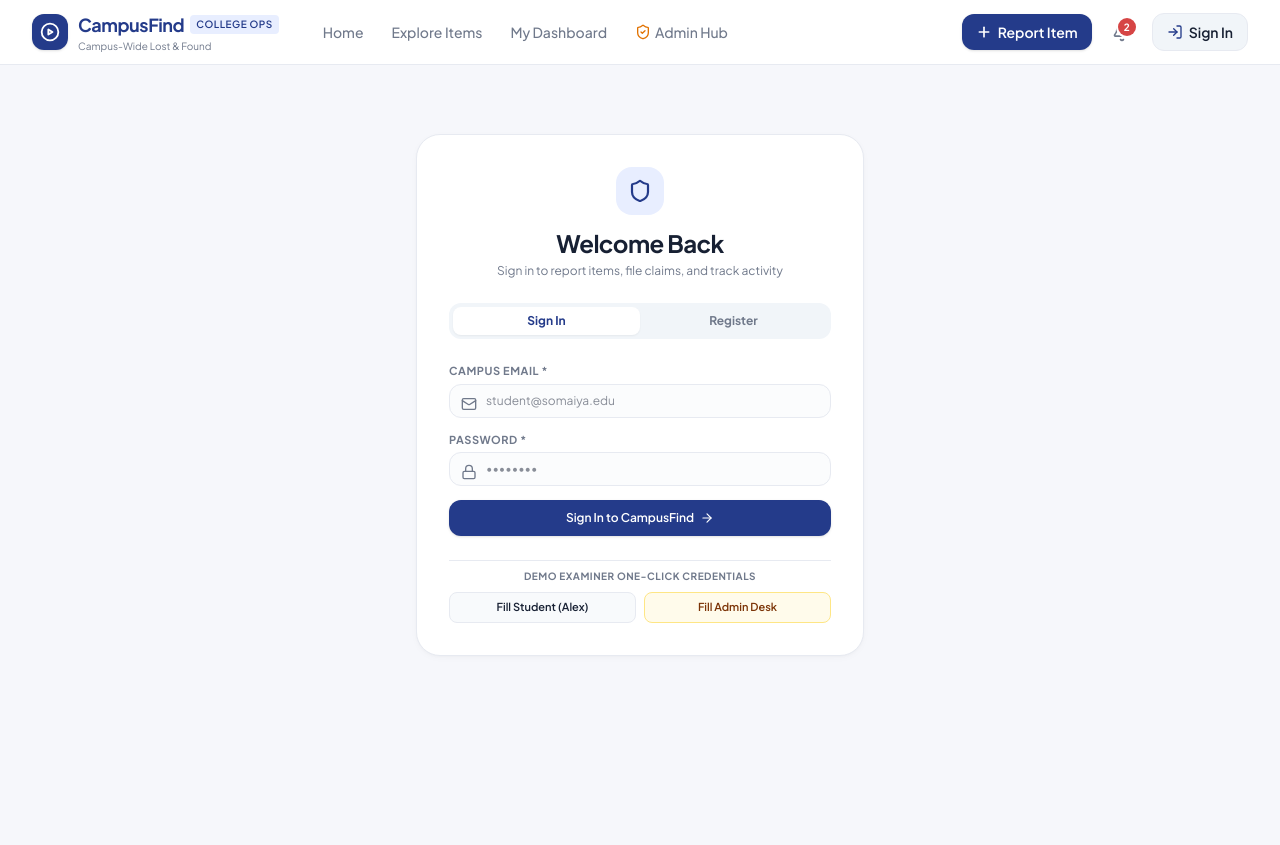
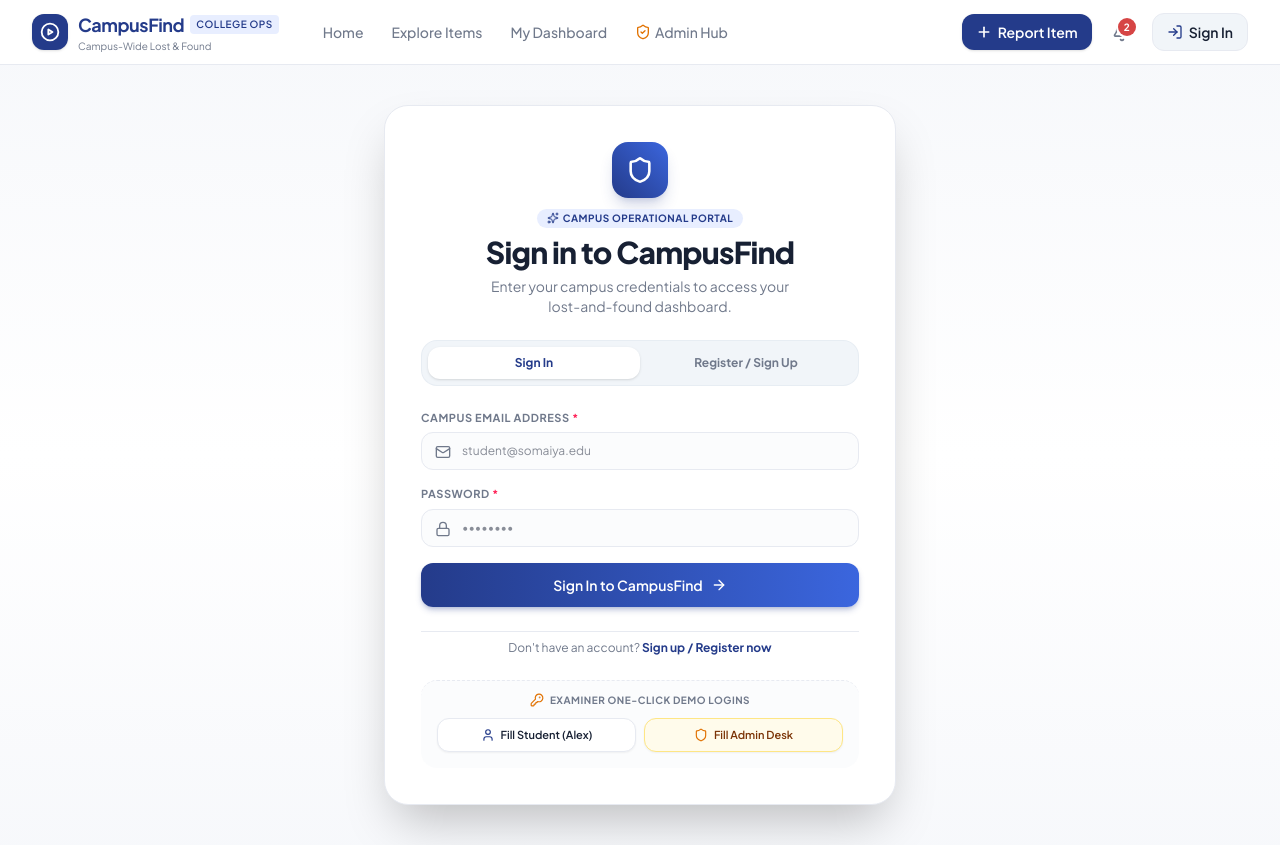
Before and after one commit to johnphilji/CampusFind, a React (Vite) app: page /login in a window 1280 px wide. Before the commit the page ends 800 px from the top, so only its background shows below. Built offline with nearby package versions, Linux system fonts and the light colour scheme; no server answers.

Commit message:
feat(ui): refine professional authentication UI with dual-mode switch and bottom prompt tags

```diff
--- a/src/pages/LoginPage.tsx
+++ b/src/pages/LoginPage.tsx
@@ -1,7 +1,7 @@
 import React, { useState } from 'react';
 import { useNavigate, useLocation, Link } from 'react-router-dom';
 import { useApp } from '../context/AppContext';
-import { Lock, Mail, User, Shield, AlertCircle, ArrowRight, CheckCircle2 } from 'lucide-react';
+import { Lock, Mail, User, Shield, AlertCircle, ArrowRight, CheckCircle2, Building2, BadgeCheck, Sparkles, KeyRound } from 'lucide-react';
 
 export const AuthModalPage: React.FC = () => {
   const [isRegister, setIsRegister] = useState(false);
@@ -26,19 +26,19 @@ export const AuthModalPage: React.FC = () => {
 
     try {
       if (isRegister) {
-        if (!fullName || !email || !password || !studentId) {
+        if (!fullName.trim() || !email.trim() || !password || !studentId.trim()) {
           throw new Error('Please fill in all required fields.');
         }
-        await register({ fullName, email, password, studentId, department });
+        await register({ fullName: fullName.trim(), email: email.trim(), password, studentId: studentId.trim(), department: department.trim() });
       } else {
-        if (!email || !password) {
-          throw new Error('Please enter your email and password.');
+        if (!email.trim() || !password) {
+          throw new Error('Please enter your registered email and password.');
         }
-        await login({ email, password });
+        await login({ email: email.trim(), password });
       }
       navigate(redirectPath, { replace: true });
     } catch (err: any) {
-      setError(err.message || 'Authentication failed. Please check your credentials.');
+      setError(err.message || 'Authentication failed. Please verify your credentials.');
     } finally {
       setLoading(false);
     }
@@ -53,61 +53,82 @@ export const AuthModalPage: React.FC = () => {
       setPassword('password123');
     }
     setIsRegister(false);
+    setError(null);
   };
 
   if (isAuthenticated && user) {
     return (
-      <div className="max-w-md mx-auto my-12 p-6 bg-white rounded-3xl border border-[#E7EAF1] card-shadow text-center space-y-4">
-        <div className="w-14 h-14 bg-emerald-50 rounded-2xl flex items-center justify-center mx-auto text-emerald-600">
-          <CheckCircle2 className="w-8 h-8" />
+      <div className="min-h-[calc(100vh-140px)] flex items-center justify-center px-4 py-12">
+        <div className="w-full max-w-md bg-white rounded-3xl border border-[#E7EAF1] shadow-xl p-8 text-center space-y-5">
+          <div className="w-16 h-16 bg-emerald-50 rounded-2xl flex items-center justify-center mx-auto text-emerald-600 border border-emerald-100 shadow-sm">
+            <CheckCircle2 className="w-9 h-9 stroke-[2.2]" />
           </div>
-        <h2 className="text-xl font-bold text-[#172033]">You are signed in</h2>
-        <p className="text-sm text-[#70798B]">
-          Signed in as <strong>{user.name}</strong> ({user.email}) &bull; Role: <span className="capitalize font-semibold text-[#243B8A]">{user.role}</span>
+          <div>
+            <span className="text-[10px] font-bold uppercase tracking-wider text-emerald-700 bg-emerald-100/70 px-2.5 py-1 rounded-full">
+              Session Active
+            </span>
+            <h2 className="text-2xl font-bold text-[#172033] mt-2 tracking-tight">You are Signed In</h2>
+            <p className="text-xs text-[#70798B] mt-1">
+              Currently logged in as <strong className="text-[#172033]">{user.name}</strong> ({user.email})
             </p>
-        <div className="flex flex-col gap-2 pt-2">
+            <div className="inline-flex items-center gap-1.5 px-3 py-1 rounded-full bg-[#E8EEFF] text-[#243B8A] text-xs font-semibold mt-2.5">
+              <BadgeCheck className="w-3.5 h-3.5" />
+              <span>Role: <strong className="capitalize">{user.role}</strong></span>
+            </div>
+          </div>
+
+          <div className="flex flex-col gap-2.5 pt-3">
             <Link
               to="/dashboard"
-            className="w-full py-2.5 rounded-xl bg-[#243B8A] text-white font-semibold text-sm hover:bg-[#3559C7] transition-all"
+              className="w-full py-3 rounded-xl bg-[#243B8A] hover:bg-[#3559C7] text-white font-semibold text-xs transition-all shadow-md flex items-center justify-center gap-2"
             >
-            Go to My Dashboard
+              <span>Go to My Dashboard</span>
+              <ArrowRight className="w-4 h-4" />
             </Link>
             <button
               onClick={() => logout()}
-            className="w-full py-2.5 rounded-xl border border-rose-200 text-rose-600 font-semibold text-sm hover:bg-rose-50 transition-colors"
+              className="w-full py-2.5 rounded-xl border border-rose-200 text-rose-600 hover:bg-rose-50 font-semibold text-xs transition-colors"
             >
-            Sign Out Now
+              Sign Out from Account
             </button>
+          </div>
         </div>
       </div>
     );
   }
 
   return (
-    <div className="min-h-[calc(100vh-140px)] flex items-center justify-center px-4 py-8">
-      <div className="w-full max-w-md bg-white rounded-3xl border border-[#E7EAF1] card-shadow p-6 sm:p-8 space-y-6">
-        {/* Header */}
-        <div className="text-center space-y-1">
-          <div className="w-12 h-12 rounded-2xl bg-[#E8EEFF] text-[#243B8A] flex items-center justify-center mx-auto mb-3">
-            <Shield className="w-6 h-6 stroke-[2.2]" />
+    <div className="min-h-[calc(100vh-140px)] flex items-center justify-center px-4 py-10 bg-gradient-to-b from-slate-50/50 via-white to-slate-50/50">
+      <div className="w-full max-w-lg bg-white rounded-3xl border border-[#E7EAF1] shadow-2xl p-6 sm:p-9 space-y-6">
+
+        {/* Brand Header */}
+        <div className="text-center space-y-1.5">
+          <div className="w-14 h-14 rounded-2xl bg-gradient-to-tr from-[#243B8A] to-[#3B66DE] text-white flex items-center justify-center mx-auto mb-2 shadow-lg shadow-[#243B8A]/20">
+            <Shield className="w-7 h-7 stroke-[2.2]" />
           </div>
-          <h2 className="text-2xl font-bold text-[#172033] tracking-tight">
-            {isRegister ? 'Join CampusFind' : 'Welcome Back'}
+          <div className="inline-flex items-center gap-1 px-2.5 py-0.5 rounded-full bg-[#E8EEFF] text-[#243B8A] text-[10px] font-bold uppercase tracking-wider">
+            <Sparkles className="w-3 h-3" />
+            <span>Campus Operational Portal</span>
+          </div>
+          <h2 className="text-2xl sm:text-3xl font-extrabold text-[#172033] tracking-tight">
+            {isRegister ? 'Create Your Account' : 'Sign in to CampusFind'}
           </h2>
-          <p className="text-xs text-[#70798B]">
+          <p className="text-xs sm:text-sm text-[#70798B] max-w-xs mx-auto">
             {isRegister
-              ? 'Create a verified college lost-and-found profile'
-              : 'Sign in to report items, file claims, and track activity'}
+              ? 'Register with your college credentials to report lost/found items and file verified ownership claims.'
+              : 'Enter your campus credentials to access your lost-and-found dashboard.'}
           </p>
         </div>
 
         {/* Tab switch */}
-        <div className="flex bg-slate-100 p-1 rounded-xl">
+        <div className="flex bg-slate-100 p-1.5 rounded-2xl border border-slate-200/60">
           <button
             type="button"
             onClick={() => { setIsRegister(false); setError(null); }}
-            className={`flex-1 py-1.5 text-xs font-bold rounded-lg transition-all ${
-              !isRegister ? 'bg-white text-[#243B8A] shadow-xs' : 'text-[#70798B]'
+            className={`flex-1 py-2 text-xs font-bold rounded-xl transition-all ${
+              !isRegister
+                ? 'bg-white text-[#243B8A] shadow-sm'
+                : 'text-[#70798B] hover:text-[#172033]'
             }`}
           >
             Sign In
@@ -115,46 +136,48 @@ export const AuthModalPage: React.FC = () => {
           <button
             type="button"
             onClick={() => { setIsRegister(true); setError(null); }}
-            className={`flex-1 py-1.5 text-xs font-bold rounded-lg transition-all ${
-              isRegister ? 'bg-white text-[#243B8A] shadow-xs' : 'text-[#70798B]'
+            className={`flex-1 py-2 text-xs font-bold rounded-xl transition-all ${
+              isRegister
+                ? 'bg-white text-[#243B8A] shadow-sm'
+                : 'text-[#70798B] hover:text-[#172033]'
             }`}
           >
-            Register
+            Register / Sign Up
           </button>
         </div>
 
         {error && (
-          <div className="p-3 bg-rose-50 border border-rose-200 rounded-xl flex items-center gap-2 text-rose-700 text-xs font-medium">
+          <div className="p-3.5 bg-rose-50 border border-rose-200 rounded-2xl flex items-center gap-2.5 text-rose-700 text-xs font-medium animate-shake">
             <AlertCircle className="w-4 h-4 shrink-0" />
             <span>{error}</span>
           </div>
         )}
 
         {/* Form */}
-        <form onSubmit={handleSubmit} className="space-y-3.5">
+        <form onSubmit={handleSubmit} className="space-y-4">
           {isRegister && (
             <>
               <div>
-                <label className="block text-[11px] font-bold uppercase tracking-wider text-[#70798B] mb-1">
-                  Full Name *
+                <label className="block text-[11px] font-bold uppercase tracking-wider text-[#70798B] mb-1.5">
+                  Full Name <span className="text-rose-500">*</span>
                 </label>
                 <div className="relative">
-                  <User className="w-4 h-4 text-[#70798B] absolute left-3 top-3" />
+                  <User className="w-4 h-4 text-[#70798B] absolute left-3.5 top-3" />
                   <input
                     type="text"
                     required
                     value={fullName}
                     onChange={(e) => setFullName(e.target.value)}
-                    placeholder="e.g. John Doe"
-                    className="w-full pl-9 pr-3 py-2 text-xs rounded-xl border border-[#E7EAF1] focus:outline-none focus:border-[#243B8A] bg-slate-50/50"
+                    placeholder="e.g. John Philji"
+                    className="w-full pl-10 pr-3.5 py-2.5 text-xs rounded-xl border border-[#E7EAF1] focus:outline-none focus:ring-2 focus:ring-[#243B8A]/20 focus:border-[#243B8A] bg-slate-50/50"
                   />
                 </div>
               </div>
 
-              <div className="grid grid-cols-2 gap-2">
+              <div className="grid grid-cols-2 gap-3">
                 <div>
-                  <label className="block text-[11px] font-bold uppercase tracking-wider text-[#70798B] mb-1">
-                    Student / Roll ID *
+                  <label className="block text-[11px] font-bold uppercase tracking-wider text-[#70798B] mb-1.5">
+                    Student ID / Roll No <span className="text-rose-500">*</span>
                   </label>
                   <input
                     type="text"
@@ -162,55 +185,58 @@ export const AuthModalPage: React.FC = () => {
                     value={studentId}
                     onChange={(e) => setStudentId(e.target.value)}
                     placeholder="e.g. STU-10665"
-                    className="w-full px-3 py-2 text-xs rounded-xl border border-[#E7EAF1] focus:outline-none focus:border-[#243B8A] bg-slate-50/50"
+                    className="w-full px-3.5 py-2.5 text-xs rounded-xl border border-[#E7EAF1] focus:outline-none focus:ring-2 focus:ring-[#243B8A]/20 focus:border-[#243B8A] bg-slate-50/50"
                   />
                 </div>
                 <div>
-                  <label className="block text-[11px] font-bold uppercase tracking-wider text-[#70798B] mb-1">
+                  <label className="block text-[11px] font-bold uppercase tracking-wider text-[#70798B] mb-1.5">
                     Department
                   </label>
+                  <div className="relative">
+                    <Building2 className="w-4 h-4 text-[#70798B] absolute left-3 top-3" />
                     <input
                       type="text"
                       value={department}
                       onChange={(e) => setDepartment(e.target.value)}
-                    placeholder="e.g. Computer Science"
-                    className="w-full px-3 py-2 text-xs rounded-xl border border-[#E7EAF1] focus:outline-none focus:border-[#243B8A] bg-slate-50/50"
+                      placeholder="e.g. Computer Engg"
+                      className="w-full pl-9 pr-3.5 py-2.5 text-xs rounded-xl border border-[#E7EAF1] focus:outline-none focus:ring-2 focus:ring-[#243B8A]/20 focus:border-[#243B8A] bg-slate-50/50"
                     />
+                  </div>
                 </div>
               </div>
             </>
           )}
 
           <div>
-            <label className="block text-[11px] font-bold uppercase tracking-wider text-[#70798B] mb-1">
-              Campus Email *
+            <label className="block text-[11px] font-bold uppercase tracking-wider text-[#70798B] mb-1.5">
+              Campus Email Address <span className="text-rose-500">*</span>
             </label>
             <div className="relative">
-              <Mail className="w-4 h-4 text-[#70798B] absolute left-3 top-3" />
+              <Mail className="w-4 h-4 text-[#70798B] absolute left-3.5 top-3" />
               <input
                 type="email"
                 required
                 value={email}
                 onChange={(e) => setEmail(e.target.value)}
                 placeholder="student@somaiya.edu"
-                className="w-full pl-9 pr-3 py-2 text-xs rounded-xl border border-[#E7EAF1] focus:outline-none focus:border-[#243B8A] bg-slate-50/50"
+                className="w-full pl-10 pr-3.5 py-2.5 text-xs rounded-xl border border-[#E7EAF1] focus:outline-none focus:ring-2 focus:ring-[#243B8A]/20 focus:border-[#243B8A] bg-slate-50/50"
               />
             </div>
           </div>
 
           <div>
-            <label className="block text-[11px] font-bold uppercase tracking-wider text-[#70798B] mb-1">
-              Password *
+            <label className="block text-[11px] font-bold uppercase tracking-wider text-[#70798B] mb-1.5">
+              Password <span className="text-rose-500">*</span>
             </label>
             <div className="relative">
-              <Lock className="w-4 h-4 text-[#70798B] absolute left-3 top-3" />
+              <Lock className="w-4 h-4 text-[#70798B] absolute left-3.5 top-3" />
               <input
                 type="password"
                 required
                 value={password}
                 onChange={(e) => setPassword(e.target.value)}
                 placeholder="••••••••"
-                className="w-full pl-9 pr-3 py-2 text-xs rounded-xl border border-[#E7EAF1] focus:outline-none focus:border-[#243B8A] bg-slate-50/50"
+                className="w-full pl-10 pr-3.5 py-2.5 text-xs rounded-xl border border-[#E7EAF1] focus:outline-none focus:ring-2 focus:ring-[#243B8A]/20 focus:border-[#243B8A] bg-slate-50/50"
               />
             </div>
           </div>
@@ -218,41 +244,72 @@ export const AuthModalPage: React.FC = () => {
           <button
             type="submit"
             disabled={loading}
-            className="w-full py-2.5 rounded-xl bg-[#243B8A] hover:bg-[#3559C7] text-white font-semibold text-xs shadow-sm transition-all flex items-center justify-center gap-1.5 disabled:opacity-60"
+            className="w-full py-3 rounded-xl bg-gradient-to-r from-[#243B8A] to-[#3B66DE] hover:from-[#1D3070] hover:to-[#2F54BA] text-white font-semibold text-xs sm:text-sm shadow-md shadow-[#243B8A]/25 transition-all flex items-center justify-center gap-2 disabled:opacity-60 cursor-pointer active:scale-[0.99]"
           >
             {loading ? (
               <span className="animate-spin rounded-full h-4 w-4 border-2 border-white border-t-transparent" />
             ) : (
               <>
                 <span>{isRegister ? 'Complete Registration' : 'Sign In to CampusFind'}</span>
-                <ArrowRight className="w-3.5 h-3.5" />
+                <ArrowRight className="w-4 h-4" />
               </>
             )}
           </button>
         </form>
 
-        {/* Demo Fast Logins for CCL practical demonstration */}
-        <div className="pt-2 border-t border-[#E7EAF1] space-y-2">
-          <span className="block text-[10px] font-bold uppercase tracking-wider text-[#70798B] text-center">
-            Demo Examiner One-Click Credentials
-          </span>
+        {/* BOTTOM TAG: Switch Between Sign In and Register */}
+        <div className="pt-2 text-center border-t border-[#E7EAF1]">
+          {!isRegister ? (
+            <p className="text-xs text-[#70798B]">
+              Don&apos;t have an account?{' '}
+              <button
+                type="button"
+                onClick={() => { setIsRegister(true); setError(null); }}
+                className="font-bold text-[#243B8A] hover:underline cursor-pointer"
+              >
+                Sign up / Register now
+              </button>
+            </p>
+          ) : (
+            <p className="text-xs text-[#70798B]">
+              Already have an account?{' '}
+              <button
+                type="button"
+                onClick={() => { setIsRegister(false); setError(null); }}
+                className="font-bold text-[#243B8A] hover:underline cursor-pointer"
+              >
+                Sign in here
+              </button>
+            </p>
+          )}
+        </div>
+
+        {/* Demo Fast Logins for Practical Evaluation */}
+        <div className="pt-3 border-t border-dashed border-[#E7EAF1] space-y-2.5 bg-slate-50/60 p-4 rounded-2xl">
+          <div className="flex items-center justify-center gap-1.5 text-[10px] font-bold uppercase tracking-wider text-[#70798B]">
+            <KeyRound className="w-3.5 h-3.5 text-amber-600" />
+            <span>Examiner One-Click Demo Logins</span>
+          </div>
           <div className="grid grid-cols-2 gap-2">
             <button
               type="button"
               onClick={() => handleQuickDemoFill('student')}
-              className="px-2 py-1.5 rounded-lg bg-slate-50 hover:bg-slate-100 border border-[#E7EAF1] text-[11px] font-semibold text-[#172033] transition-colors"
+              className="px-3 py-2 rounded-xl bg-white hover:bg-slate-100 border border-[#E7EAF1] text-[11px] font-semibold text-[#172033] transition-all shadow-xs flex items-center justify-center gap-1.5"
             >
-              Fill Student (Alex)
+              <User className="w-3.5 h-3.5 text-[#243B8A]" />
+              <span>Fill Student (Alex)</span>
             </button>
             <button
               type="button"
               onClick={() => handleQuickDemoFill('admin')}
-              className="px-2 py-1.5 rounded-lg bg-amber-50 hover:bg-amber-100 border border-amber-200 text-[11px] font-semibold text-amber-900 transition-colors"
+              className="px-3 py-2 rounded-xl bg-amber-50 hover:bg-amber-100 border border-amber-200 text-[11px] font-semibold text-amber-900 transition-all shadow-xs flex items-center justify-center gap-1.5"
             >
-              Fill Admin Desk
+              <Shield className="w-3.5 h-3.5 text-amber-600" />
+              <span>Fill Admin Desk</span>
             </button>
           </div>
         </div>
+
       </div>
     </div>
   );
```
Also changed, not shown: 1 other file (tests, documents, lock files or other folders). Lines whose indentation alone changed are shown as unchanged.
